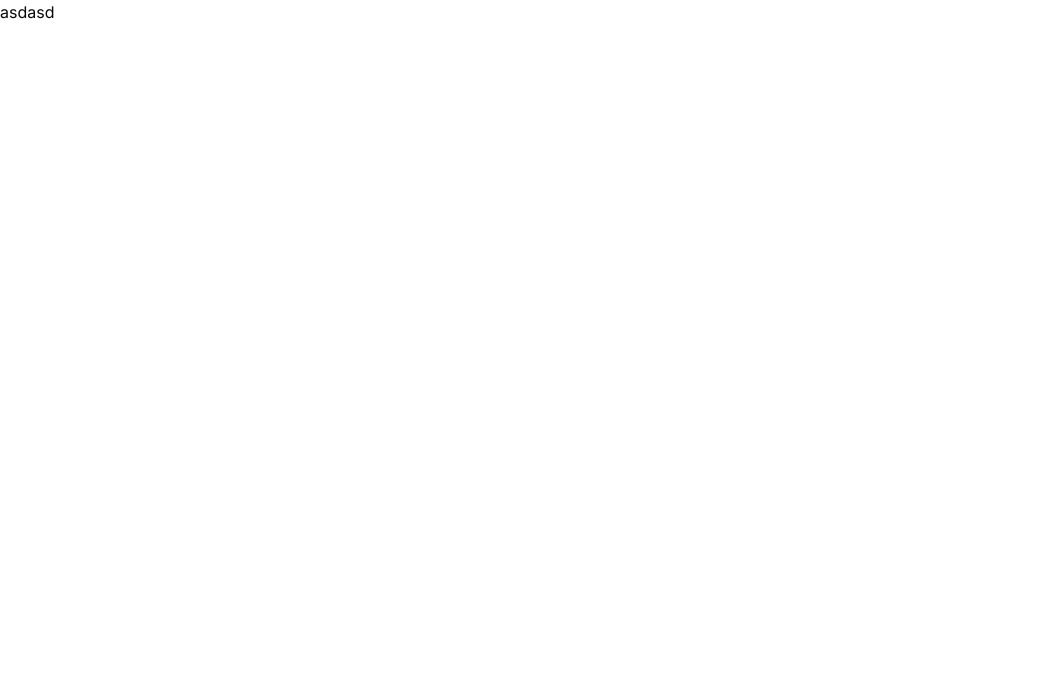
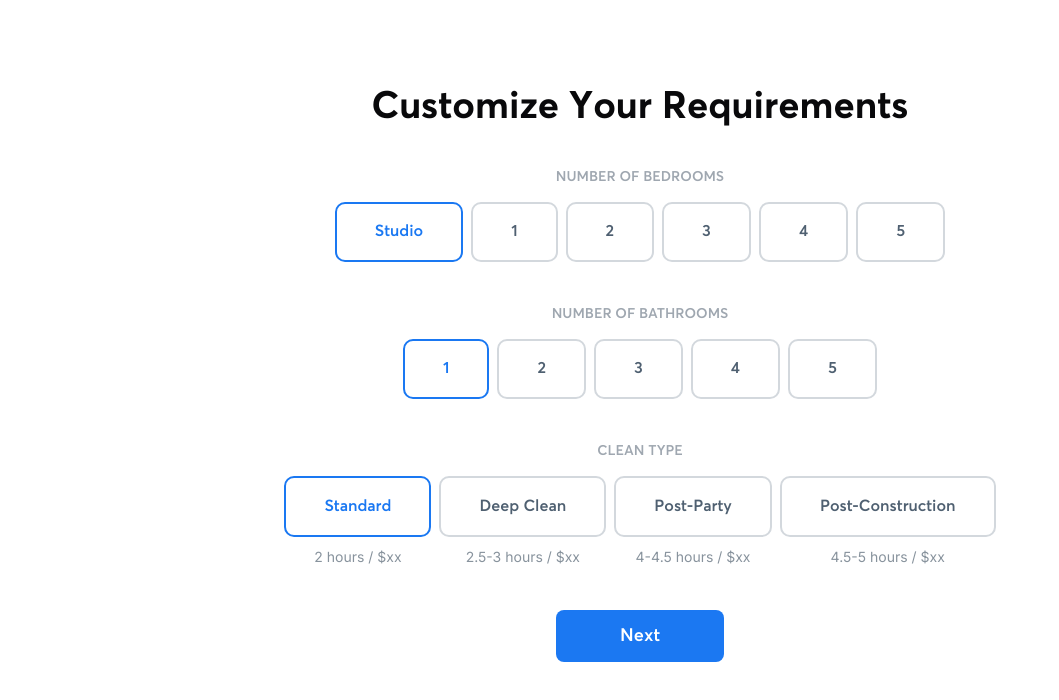
Before and after one commit to h0angpc/Clean, a Next.js app: page /booking/step-1 in a window 1280 px wide. Shown: the top 700 px of the page, without its empty margins (0-1059 px from the left). Built offline with nearby package versions, Linux system fonts and the light colour scheme.

Commit message:
Added booking-step-1 page

```diff
--- a/src/app/(booking)/(routes)/booking/step-1/page.tsx
+++ b/src/app/(booking)/(routes)/booking/step-1/page.tsx
@@ -1,11 +1,16 @@
-import React from 'react'
+import React from "react";
+import HomeCleaning from "@/components/step-1/HomeCleaning";
+import OtherServices from "@/components/step-1/OtherServices";
 
 const Step_1 = () => {
   return (
-    <div>
-      asdasd
-    </div>
-  )
-}
+    <>
+      <div>
+        <HomeCleaning />
+        {/* <OtherServices /> */}
+      </div>
+    </>
+  );
+};
 
-export default Step_1
+export default Step_1;
--- /dev/null
+++ b/src/components/step-1/HomeCleaning.tsx
@@ -0,0 +1,117 @@
+"use client";
+import React, { useState } from "react";
+const HomeCleaning = () => {
+  const numberOfBed: string[] = ["Studio", "1", "2", "3", "4", "5"];
+  const numberOfBathroom: string[] = ["1", "2", "3", "4", "5"];
+  const cleanTypes = [
+    {
+      name: "Standard",
+      price: "2 hours / $xx",
+    },
+    {
+      name: "Deep Clean",
+      price: "2.5-3 hours / $xx",
+    },
+    {
+      name: "Post-Party",
+      price: "4-4.5 hours / $xx",
+    },
+    {
+      name: "Post-Construction",
+      price: "4.5-5 hours / $xx",
+    },
+  ];
+  const [selectedNumberOfBed, setSelectedNumberOfBed] = useState<number>(0);
+  const [selectedNumberOfBathroom, setSelectedNumberOfBathroom] =
+    useState<number>(0);
+  const [selectedCleanType, setSelectedCleanType] = useState<number>(0);
+  const handleSelect = (
+    index: number,
+    type: "bed" | "bathroom" | "cleanType"
+  ): void => {
+    if (type === "bed") {
+      setSelectedNumberOfBed(index);
+    } else if (type === "bathroom") {
+      setSelectedNumberOfBathroom(index);
+    } else {
+      setSelectedCleanType(index);
+    }
+  };
+  const renderOptions = (
+    items: string[],
+    selectedItem: number,
+    type: "bed" | "bathroom"
+  ) => (
+    <div className="flex flex-row flex-wrap gap-2 justify-center mb-11">
+      {items.map((item, index) => (
+        <div
+          key={index}
+          onClick={() => handleSelect(index, type)}
+          className={`cursor-pointer flex px-[38px] py-[15px] rounded-[10px] bg-white justify-center items-center border-[2px] transition ${
+            selectedItem === index
+              ? "border-[#1A78F2] text-[#1A78F2]"
+              : "border-[#D3D8DD] text-[#4F6071] hover:border-[#1A78F2] hover:text-[#1A78F2]"
+          }`}
+        >
+          <span className="text-base font-Averta-Semibold text-[20px] leading-[26px]">
+            {item}
+          </span>
+        </div>
+      ))}
+    </div>
+  );
+  return (
+    <>
+      <div className="relative w-full h-[500px] mt-[80px]">
+        <div className="flex flex-col absolute inset-0 items-center">
+          <p className="font-Averta-Bold text-center text-[38px] mb-8">
+            Customize Your Requirements
+          </p>
+          <span className="font-Averta-Semibold text-[#9FA7B0] text-[14px] leading-[17px] mb-4">
+            NUMBER OF BEDROOMS
+          </span>
+          {renderOptions(numberOfBed, selectedNumberOfBed, "bed")}
+          <span className="font-Averta-Semibold text-[#9FA7B0] text-[14px] leading-[17px] mb-4">
+            NUMBER OF BATHROOMS
+          </span>
+          {renderOptions(
+            numberOfBathroom,
+            selectedNumberOfBathroom,
+            "bathroom"
+          )}
+          <span className="font-Averta-Semibold text-[#9FA7B0] text-[14px] leading-[17px] mb-4">
+            CLEAN TYPE
+          </span>
+          <div className="flex flex-row flex-wrap gap-2 justify-center mb-11">
+            {cleanTypes.map((item, index) => (
+              <div
+                key={index}
+                onClick={() => handleSelect(index, "cleanType")}
+                className={`flex flex-col gap-[10px] items-center cursor-pointer`}
+              >
+                <div
+                  className={`px-[38px] py-[15px] rounded-[10px] bg-white justify-center items-center border-[2px] transition ${
+                    selectedCleanType === index
+                      ? "border-[#1A78F2] text-[#1A78F2]"
+                      : "border-[#D3D8DD] text-[#4F6071] hover:border-[#1A78F2] hover:text-[#1A78F2]"
+                  }`}
+                >
+                  <span className="text-base font-Averta-Semibold text-[20px] leading-[26px]">
+                    {item.name}
+                  </span>
+                </div>
+                <span className="text-[#88939D] text-[14px] leading-[19px]">
+                  {item.price}
+                </span>
+              </div>
+            ))}
+          </div>
+          <button className="px-16 py-2 bg-[#1b78f2] rounded-[8px] text-lg font-Averta-Semibold tracking-normal leading-loose text-center text-white">
+            Next
+          </button>
+        </div>
+      </div>
+    </>
+  );
+};
+export default HomeCleaning;
--- /dev/null
+++ b/src/components/step-1/OtherServices.tsx
@@ -0,0 +1,91 @@
+"use client";
+import React, { useState } from "react";
+const OtherServices = () => {
+  const services: string[] = ["BabySitting", "Caretaking", "House Keeping"];
+  const forHowLong = [
+    {
+      time: "1-3 hours",
+      price: "$xx",
+    },
+    {
+      time: "3-5 hours",
+      price: "$xx",
+    },
+    {
+      time: "Half a Day",
+      price: "$xxx",
+    },
+    {
+      time: "A Day",
+      price: "$xx",
+    },
+  ];
+  const [selectedService, setSelectedService] = useState<number>(0);
+  const [selectedHowLong, setHowLong] = useState<number>(0);
+  const handleSelect = (index: number, type: "service" | "howLong"): void => {
+    if (type === "service") setSelectedService(index);
+    else setHowLong(index);
+  };
+  return (
+    <>
+      <div className="relative w-full h-[500px] mt-[80px]">
+        <div className="flex flex-col absolute inset-0 items-center">
+          <p className="font-Averta-Bold text-center text-[38px] mb-8">
+            Customize Your Requirements
+          </p>
+          <span className="font-Averta-Semibold text-[#9FA7B0] text-[14px] leading-[17px] mb-4">
+            SERVICE DETAILS
+          </span>
+          <div className="flex flex-row flex-wrap gap-2 justify-center mb-11">
+            {services.map((item, index) => (
+              <div
+                key={index}
+                onClick={() => handleSelect(index, "service")}
+                className={`cursor-pointer flex px-[38px] py-[15px] rounded-[10px] bg-white justify-center items-center border-[2px] transition ${
+                  selectedService === index
+                    ? "border-[#1A78F2] text-[#1A78F2]"
+                    : "border-[#D3D8DD] text-[#4F6071] hover:border-[#1A78F2] hover:text-[#1A78F2]"
+                }`}
+              >
+                <span className="text-base font-Averta-Semibold text-[20px] leading-[26px]">
+                  {item}
+                </span>
+              </div>
+            ))}
+          </div>
+          <span className="font-Averta-Semibold text-[#9FA7B0] text-[14px] leading-[17px] mb-4">
+            FOR HOW LONG?
+          </span>
+          <div className="flex flex-row flex-wrap gap-2 justify-center mb-11">
+            {forHowLong.map((item, index) => (
+              <div
+                key={index}
+                onClick={() => handleSelect(index, "howLong")}
+                className={`flex flex-col gap-[10px] items-center cursor-pointer`}
+              >
+                <div
+                  className={`px-[38px] py-[15px] rounded-[10px] bg-white justify-center items-center border-[2px] transition ${
+                    selectedHowLong === index
+                      ? "border-[#1A78F2] text-[#1A78F2]"
+                      : "border-[#D3D8DD] text-[#4F6071] hover:border-[#1A78F2] hover:text-[#1A78F2]"
+                  }`}
+                >
+                  <span className="text-base font-Averta-Semibold text-[20px] leading-[26px]">
+                    {item.time}
+                  </span>
+                </div>
+                <span className="text-[#88939D] text-[14px] leading-[19px]">
+                  {item.price}
+                </span>
+              </div>
+            ))}
+          </div>
+          <button className="px-16 py-2 bg-[#1b78f2] rounded-[8px] text-lg font-Averta-Semibold tracking-normal leading-loose text-center text-white">
+            Next
+          </button>
+        </div>
+      </div>
+    </>
+  );
+};
+export default OtherServices;
```
